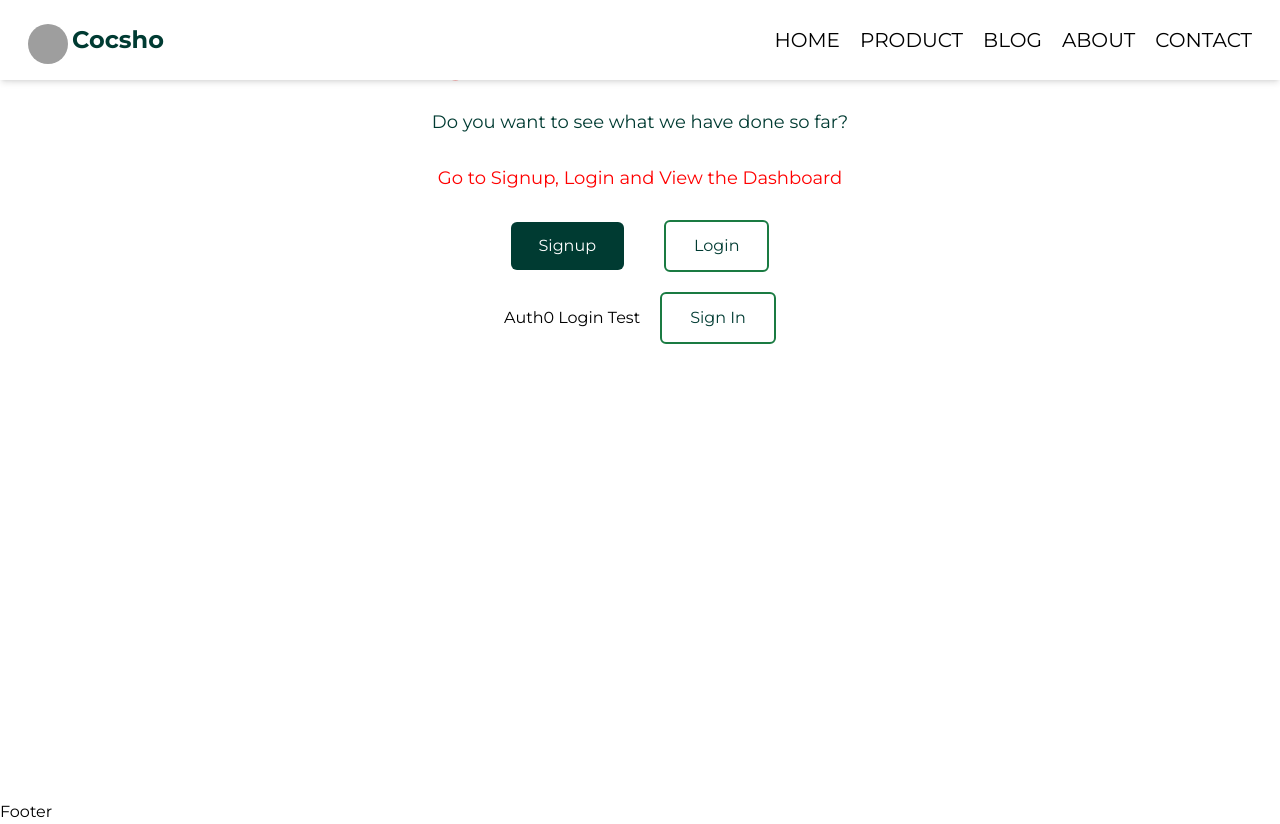
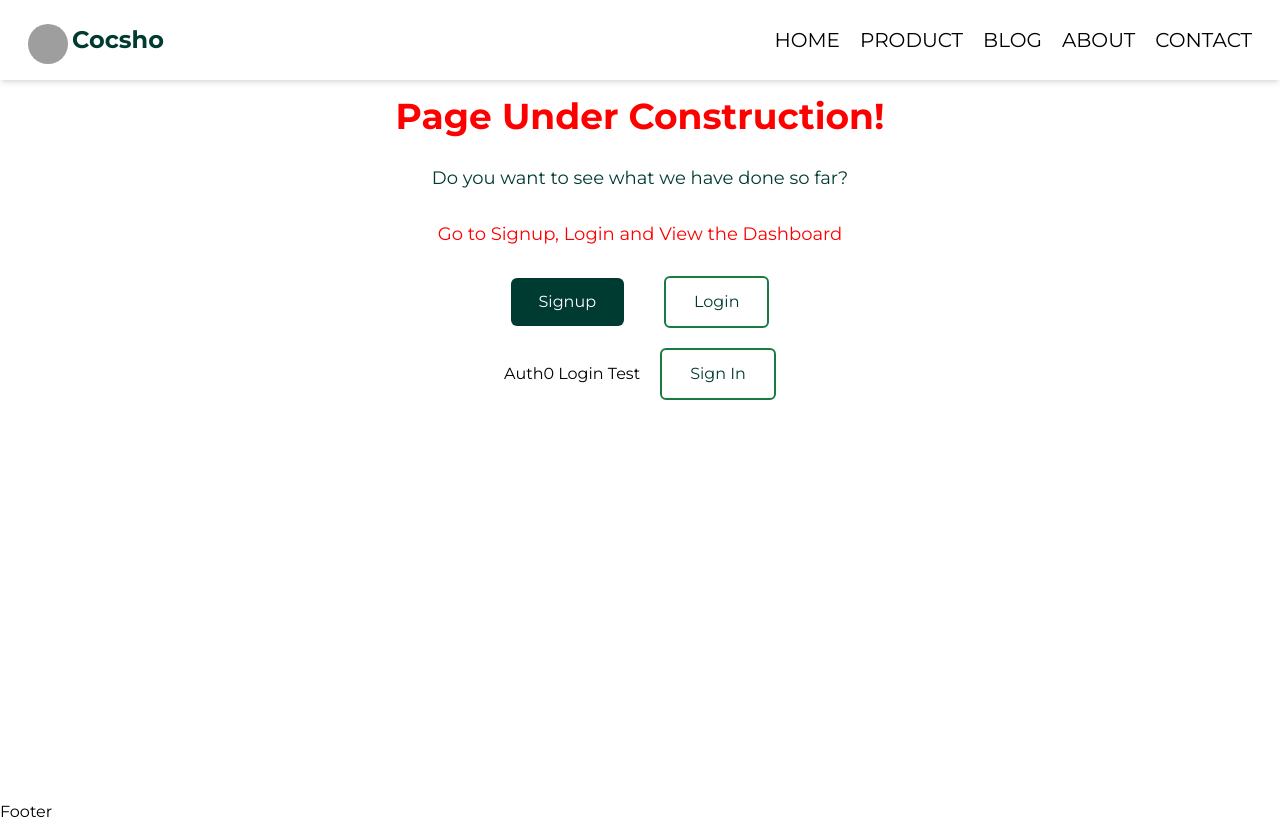
Before and after one commit to olakved/e-commerce, a React (Vite) app: page / in a window 1280 px wide. Built offline with nearby package versions, Linux system fonts and the light colour scheme; grey boxes are pictures that could not be loaded.

Commit message:
homepage: fixed bar

```diff
--- a/src/pages/Homepage/index.jsx
+++ b/src/pages/Homepage/index.jsx
@@ -5,7 +5,7 @@ import LogoutButton from "../../components/auth/logoutButton";
 
 function HomePage() {
   return (
-    <div className="w-screen h-screen overflow-hidden">
+    <div className="w-screen h-screen overflow-hidden pt-14">
       <div className="mt-10">
         <h1 className="text-[red] font-bold text-4xl text-center">
           Page Under Construction!
```
